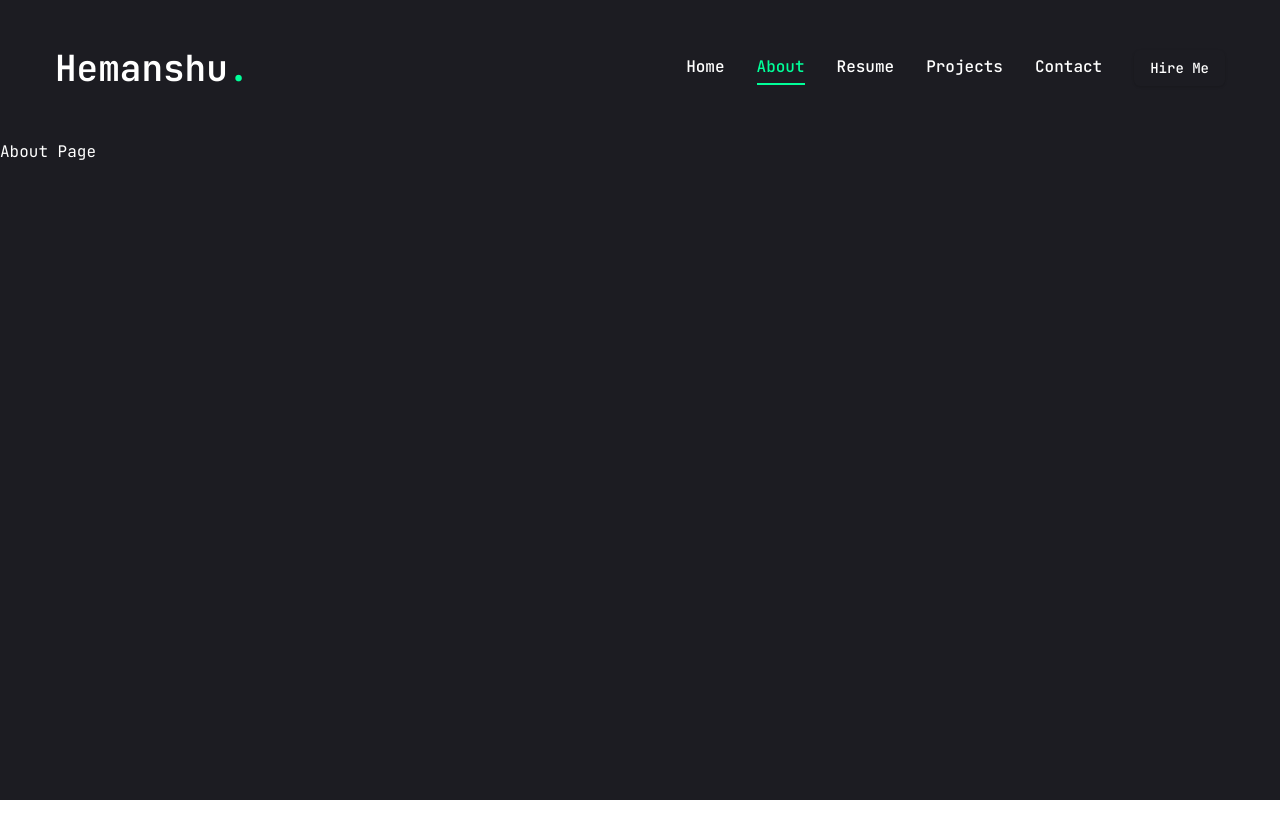
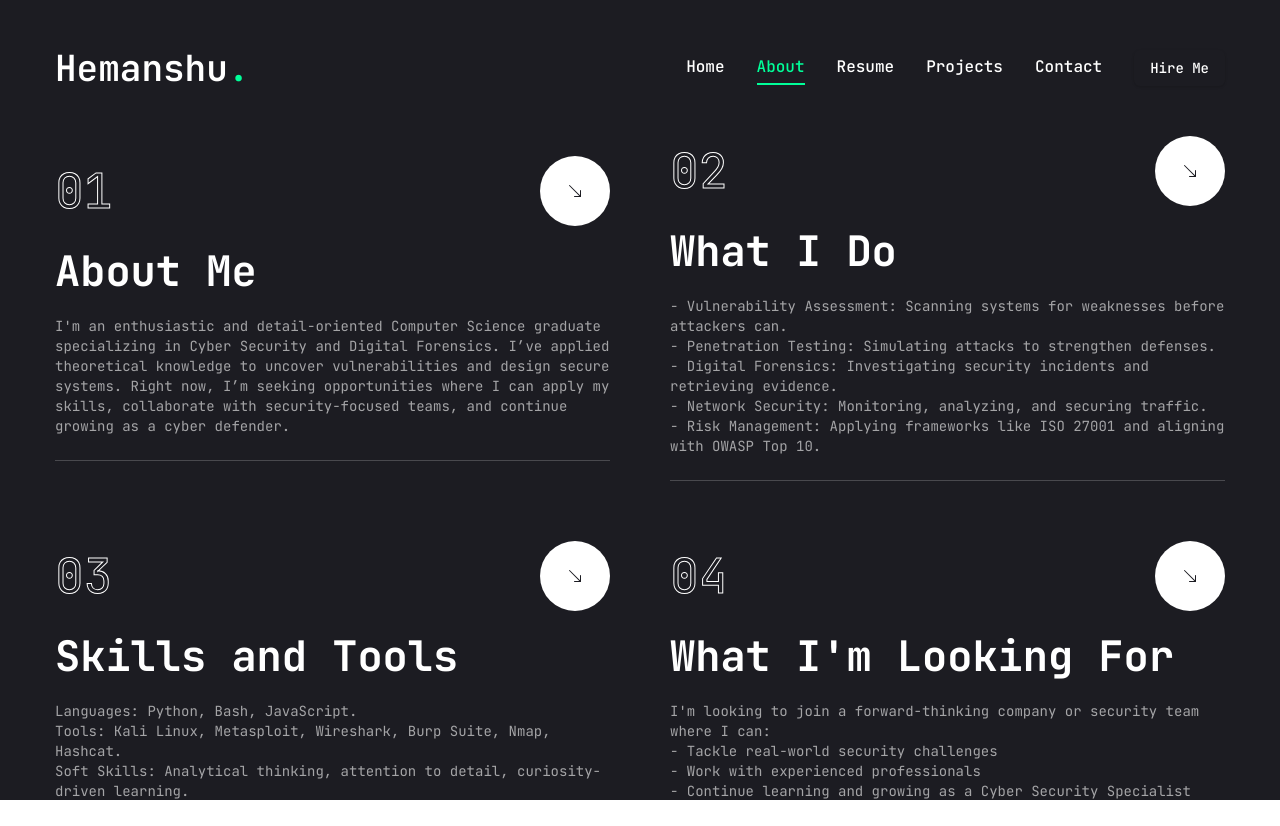
Before and after one commit to Cyberpheonix622/Hemanshu-Portfolio, a Next.js app: page /about in a window 1280 px wide. Before the commit the page ends 800 px from the top, so only its background shows below. Built offline with nearby package versions, Linux system fonts and the light colour scheme.

Commit message:
added About page

```diff
--- a/app/about/page.jsx
+++ b/app/about/page.jsx
@@ -1,6 +1,96 @@
+"use client";
+
+import {BsArrowDownRight} from "react-icons/bs";
+
+import Link from "next/link";
+
+const about = [
+  {
+    num: '01',
+    title: "About Me",
+    href: "#about-me",
+    description:
+      "I'm an enthusiastic and detail-oriented Computer Science graduate specializing in Cyber Security and Digital Forensics. I’ve applied theoretical knowledge to uncover vulnerabilities and design secure systems. Right now, I’m seeking opportunities where I can apply my skills, collaborate with security-focused teams, and continue growing as a cyber defender."
+  },
+  {
+    num: '02',
+    title: "What I Do",
+    href: "#what-i-do",
+    description:
+      "- Vulnerability Assessment: Scanning systems for weaknesses before attackers can. \n" +
+
+      "- Penetration Testing: Simulating attacks to strengthen defenses. \n" +
+
+      "- Digital Forensics: Investigating security incidents and retrieving evidence.\n" +
+
+      "- Network Security: Monitoring, analyzing, and securing traffic.\n" +
+
+      "- Risk Management: Applying frameworks like ISO 27001 and aligning with OWASP Top 10."
+  },
+  {
+    num: '03',
+    title: "Skills and Tools",
+    href: "#skills-and-tools",
+    description:
+      "Languages: Python, Bash, JavaScript.\n" +
+
+      "Tools: Kali Linux, Metasploit, Wireshark, Burp Suite, Nmap, Hashcat.\n" +
+
+      "Soft Skills: Analytical thinking, attention to detail, curiosity-driven learning."
+  },
+  {
+    num: '04',
+    title: "What I'm Looking For",
+    href: "#what-i'm-looking-for",
+    description:
+      "I'm looking to join a forward-thinking company or security team where I can:\n" +
+      "- Tackle real-world security challenges\n" +
+      "- Work with experienced professionals\n" +
+      "- Continue learning and growing as a Cyber Security Specialist"
+  }
+];
+
+import {motion} from "framer-motion";
+
 const About = () => {
   return (
-    <div>About Page</div>
+    <section className="min-h-[80vh] flex flex-col justify-center py-12  xl:py-0">
+      <div className="container mx-auto">
+        <motion.div
+          initial = {{opacity: 0}}
+          animate = {{
+            opacity: 1,
+            transition: {delay: 2.4, duration: 0.4, ease: "easeIn"}
+          }}
+          className="grid grid-cols-1 md:grid-cols-2 gap-[60px]"
+        >
+          {about.map((about, index) => {
+            return(
+              <div key={index} className="flex-1 flex flex-col justify-center gap-6 group">
+                <div className="w-full flex justify-between items-center">
+                  <div className="text-5xl fonts-extrabold text-outline text-transparent group-hover:text-outline-hover transition-all duration-500">
+                    {about.num}
+                  </div>
+                  <Link
+                    href={about.href}
+                    className="w-[70px] h-[70px] rounded-full bg-white
+                    group-hover:bg-accent transition-all duration-500
+                    flex justify-center items-center hover:-rotate-45"
+                  >
+                    <BsArrowDownRight className="text-primary text:3xl"/>
+                  </Link>
+                </div>
+                <h2 className="text-[42px] font-bold leading-none text-white group-hover:text-accent transition-all duration-500">
+                  {about.title}
+                </h2>
+                <p className="whitespace-pre-line text-sm text-white/60">{about.description}</p>
+                <div className="border-b border-white/20 w-full"></div>
+              </div>
+            );
+          })}
+        </motion.div>
+      </div>
+    </section>
   );
 };
 
--- a/app/globals.css
+++ b/app/globals.css
@@ -15,4 +15,12 @@
   .h3{
     @apply text-[20px] xl:text-[24px] leading-[1.1] font-semibold;
   }
+
+  .text-outline {
+    -webkit-text-stroke: 1px #ffffff;
+  }
+
+  .text-outline-hover {
+    -webkit-text-stroke: 1px #00ff99;
+  }
 }
```
